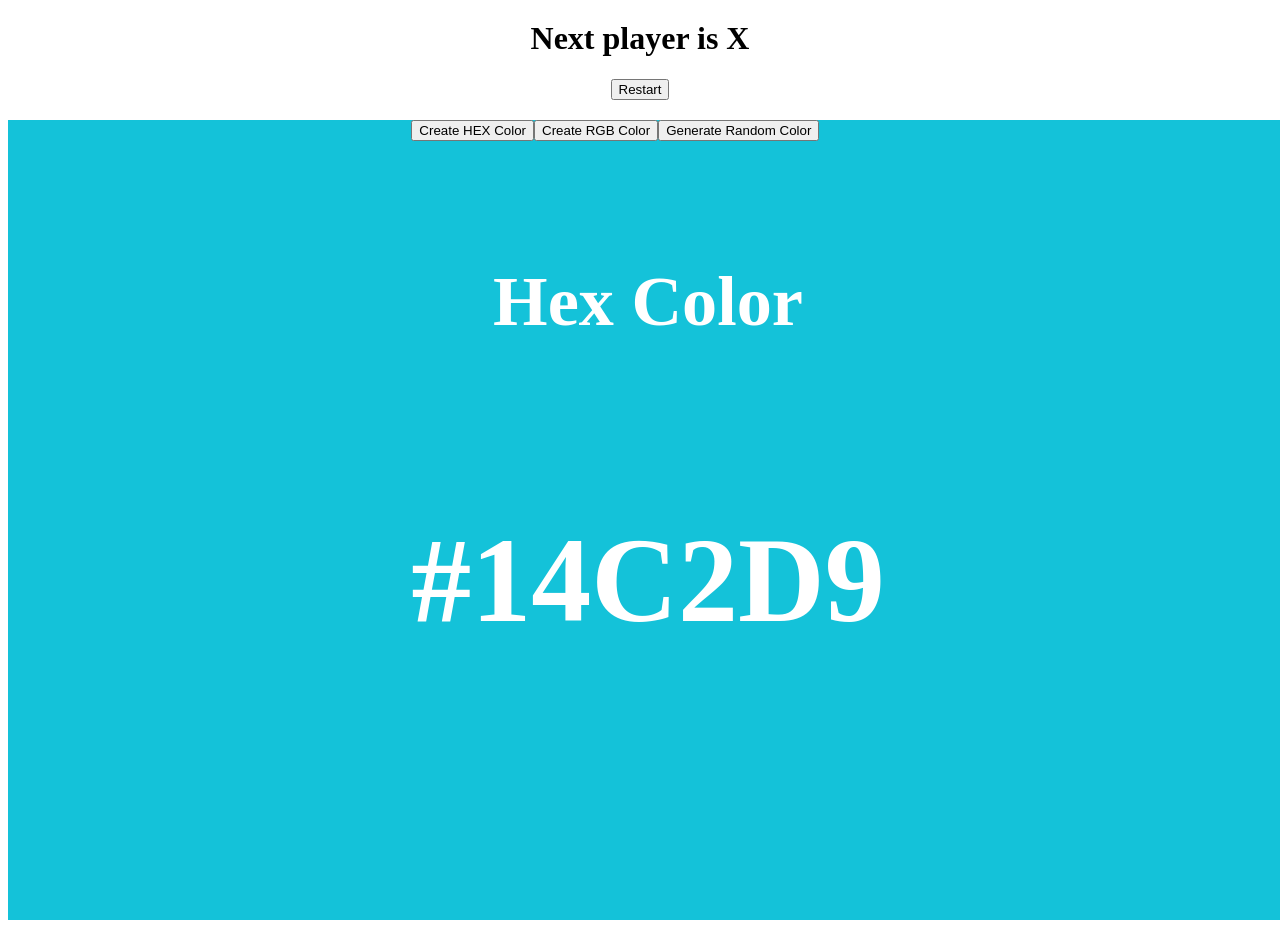
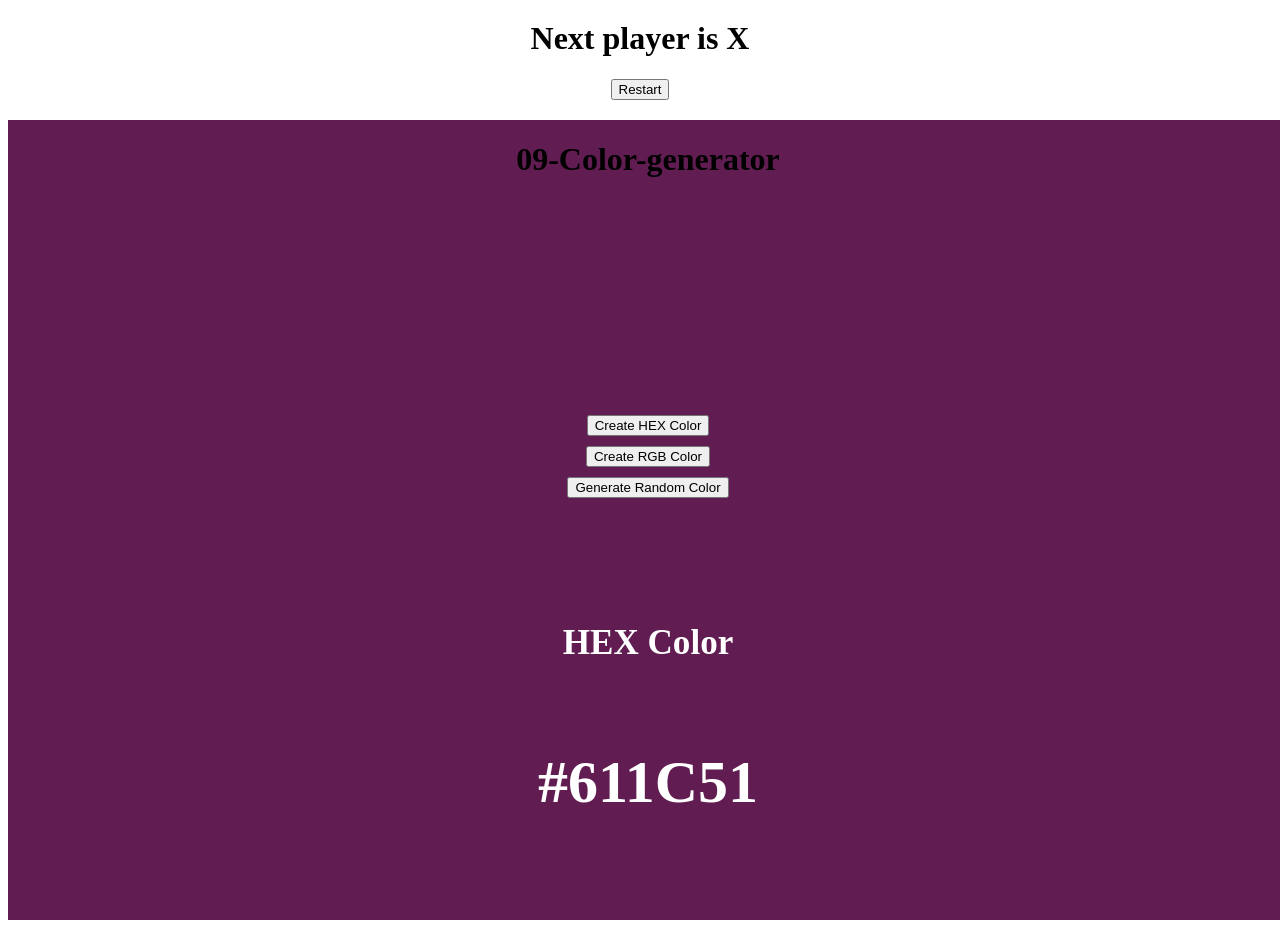
Before and after one commit to mishrasatyam28/react-mini-projects, a React (Vite) app: page / in a window 1280 px wide. Shown: the part 3153-4081 px from the top of the page. Built offline with nearby package versions, Linux system fonts and the light colour scheme.

Commit message:
complete 09-random color project

```diff
--- a/src/App.jsx
+++ b/src/App.jsx
@@ -2,12 +2,13 @@ import Counter from "./components/01counter/Counter";
 import ImageGallery from "./components/02Image-gallery/ImageGallery";
 import GuessNumber from "./components/03GuessNumber/GuessNumber";
 import Accordian from "./components/04Accordian/Accordian";
-import RandomColor from "./components/random-color/RandomColor";
+
 import ImageSlider from "./components/image-slider/ImageSlider";
 import StarRating from "./components/05start-rating";
 import TelephoneFormatter from "./components/06Telephone-formatter";
 import StringTransformers from "./components/07string-transformer/index";
 import TicTacToe from "./components/08TicTacToe";
+import RandomColorGenrator from "./components/09random-color/index";
 
 function App() {
   return (
@@ -37,8 +38,8 @@ function App() {
       {/* 08 TicTacToe */}
       <TicTacToe/>
 
-      {/* Random Color Component */}
-      <RandomColor />
+      {/* 09-Color Genrator */}
+      <RandomColorGenrator/>
 
 
       {/* Image slider component */}
--- a/src/components/09random-color/index.jsx
+++ b/src/components/09random-color/index.jsx
@@ -1,9 +1,70 @@
-import React from 'react'
+import React, { useEffect, useState } from 'react'
 import './styles.css'
 const RandomColorGenrator = () => {
+
+  const [typeOfColor, setTypeOfColor] = useState('hex');
+  const [color, setColor] = useState("#000000")
+
+  function randomColorUtility(length) {
+    return Math.floor(Math.random()*length)
+  }
+
+  function handleCreateRandomHexColor() {
+    //#654321
+
+    const hex = [1, 2, 3, 4, 5, 6, 'A', 'B', 'C', 'D', 'E', 'F'];
+    let hexColor = "#";
+
+    for (let i = 0; i < 6; i++) {
+      hexColor += hex[randomColorUtility(hex.length)]
+    }
+    setColor(hexColor)
+  }
+
+  function handleCreateRandomRgbColor() {
+    const r = randomColorUtility(256)
+    const g = randomColorUtility(256)
+    const b = randomColorUtility(256)
+
+    setColor(`rgb(${r},${g},${b})`)
+  }
+
+  useEffect(() => {
+    if (typeOfColor === 'rgb')
+      handleCreateRandomRgbColor();
+    else
+      handleCreateRandomHexColor();
+  },[typeOfColor])
+
   return (
-    <div>RandomColor</div>
+    <div
+      style={{
+        width: "100vw",
+        height: "100vh",
+        background: color,
+        display: "grid",
+        justifyItems: "center",
+      }}
+    >
+      <h1>09-Color-generator</h1>
+      <div className="container">
+      <button onClick={()=>setTypeOfColor('hex')}>Create HEX Color</button>
+      <button onClick={()=>setTypeOfColor('rgb')}>Create RGB Color</button>
+        <button onClick={typeOfColor === 'hex' ? handleCreateRandomHexColor : handleCreateRandomRgbColor}>Generate Random Color</button>
+        <div className="container" style={{
+          display: "flex",
+          justifyContent: 'center',
+          alignItems: 'center',
+          color: 'white',
+          fontSize: '30px',
+          marginTop:'50px'
+        }}>
+          <h3>{typeOfColor === 'rgb' ? 'RGB Color' :'HEX Color'}</h3>
+          <h1>{color}</h1>
+        </div>
+      </div>
+    </div>
   )
 }
 
-export default RandomColor
+export default RandomColorGenrator
```
